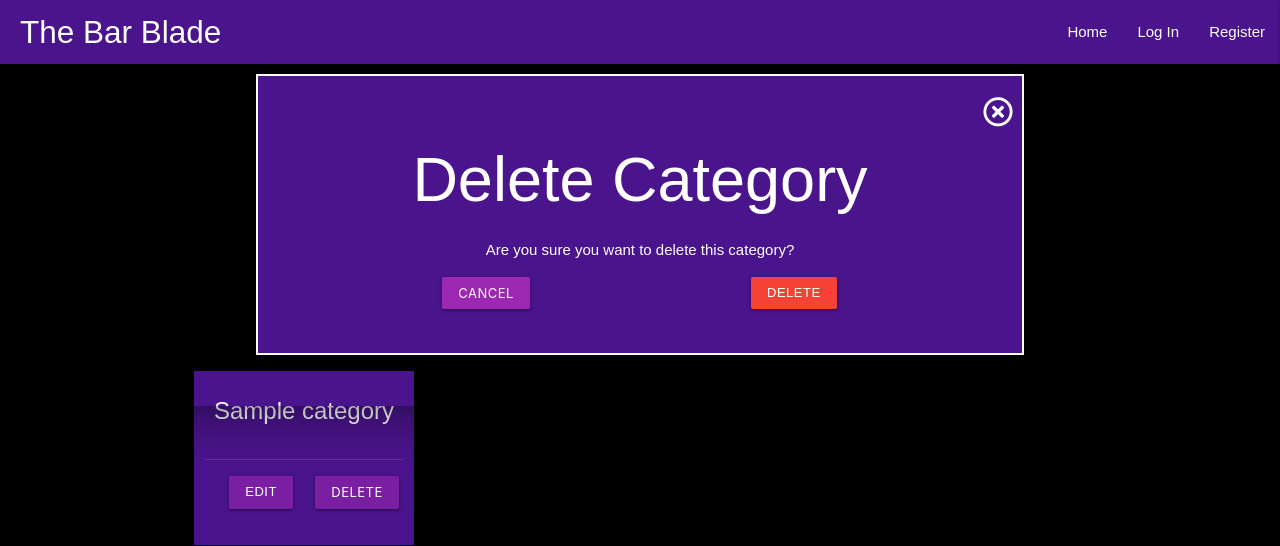
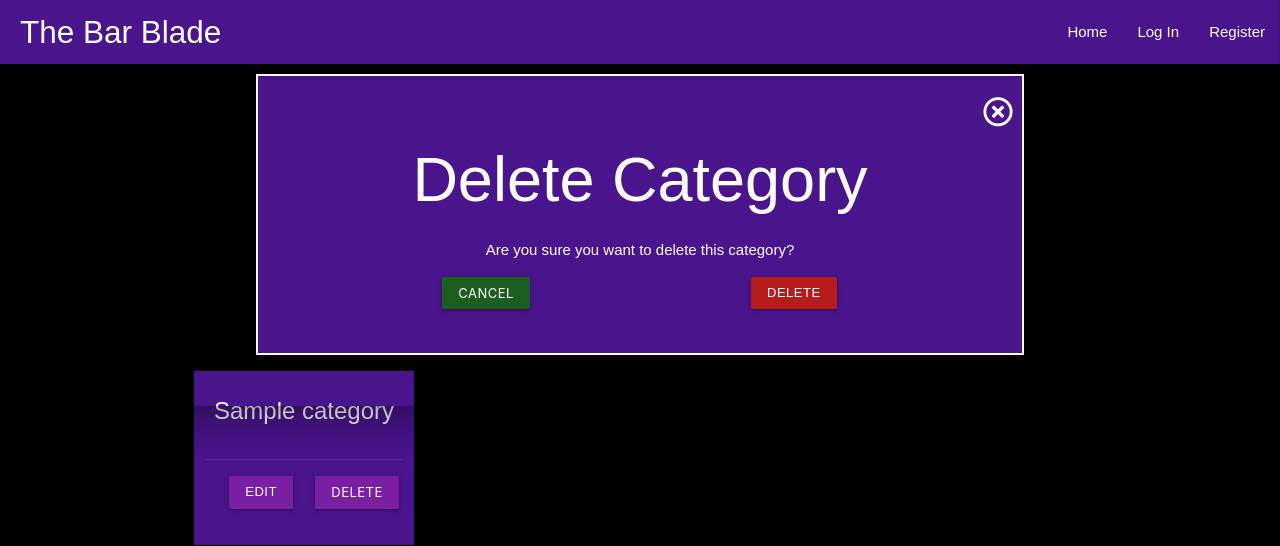
Before and after one commit to Abibubble/ms3-the-bar-blade, a Flask app: page /get_categories in a window 1280 px wide, after a click on "DELETE". Shown: the top 546 px of the page. Run offline with Flask 2, Linux system fonts and the light colour scheme; a database or web service that is not in the repository returns one stand-in record (values such as "Sample title"); some libraries are stand-ins or nearby versions; some web fonts are replaced.

Commit message:
wip: Improve color contrast ratio on delete button

```diff
--- a/templates/categories.html
+++ b/templates/categories.html
@@ -35,10 +35,10 @@
                                         <p>Are you sure you want to delete this category?</p>
                                         <div class="row">
                                             <div class="col s5 offset-s1">
-                                                <button type="button" class="btn-small purple" onclick="document.getElementById('modal-{{ category._id }}').style.display='none'">Cancel</button>
+                                                <button type="button" class="btn-small green darken-4" onclick="document.getElementById('modal-{{ category._id }}').style.display='none'">Cancel</button>
                                             </div>
                                             <div class="col s5">
-                                                <a href="{{ url_for('delete_category', category_id=category._id) }}" class="btn-small red">Delete</a>
+                                                <a href="{{ url_for('delete_category', category_id=category._id) }}" class="btn-small red darken-4">Delete</a>
                                             </div>
                                         </div>
                                     </div>
```
